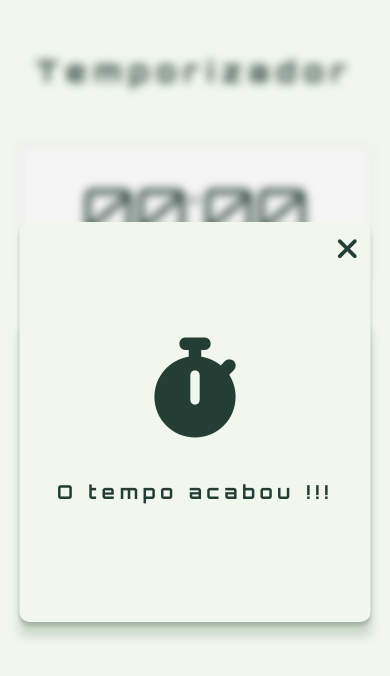
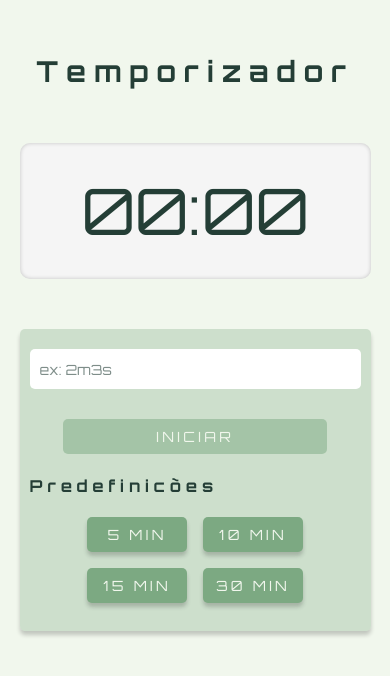
Before and after one commit to pedroluizresende/timer, a React (Create React App) app: page / in a window 390 px wide. Shown: the top 676 px of the page. Built offline with nearby package versions, Linux system fonts and the light colour scheme.

Commit message:
estilização para smartphone concluida

```diff
--- a/src/App.jsx
+++ b/src/App.jsx
@@ -9,7 +9,7 @@ function App() {
   const { timerValue, isRunning, setIsRunning,
      ending, setEnding} = useContext(TimerContext)
   const [remainingTime, setRemainingTime] = useState(0);
-  const [finish, setFinish] = useState(true)
+  const [finish, setFinish] = useState(false)
 
   const decreaseTime = () => {
     setRemainingTime(prevTime => prevTime - 1);
```
Also changed, not shown: src/styles/_components.scss (line endings or trailing spaces).
